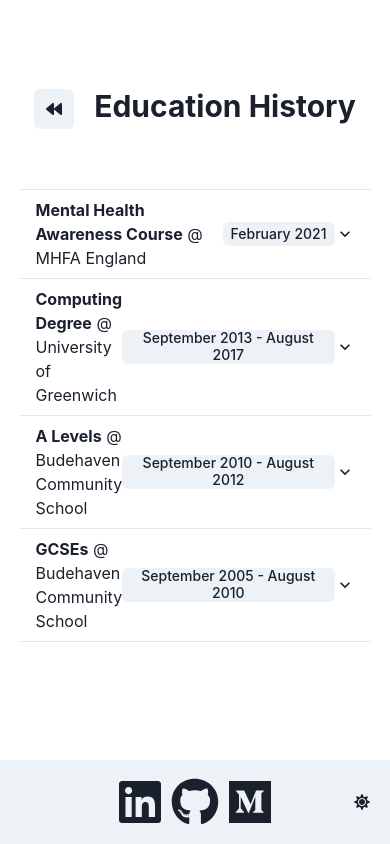
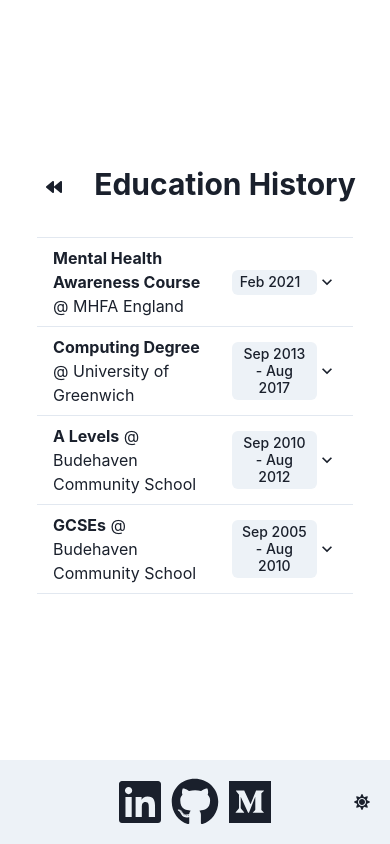
Before and after one commit to JoeScho/website, a Next.js app: page /education in a window 390 px wide. Built offline with nearby package versions, Linux system fonts and the light colour scheme.

Commit message:
spacing for mobile

```diff
--- a/src/components/HeadingWithBackButton.js
+++ b/src/components/HeadingWithBackButton.js
@@ -4,10 +4,10 @@ import { FontAwesomeIcon } from '@fortawesome/react-fontawesome';
 import { Heading, IconButton, useColorModeValue } from '@chakra-ui/react';
 
 const HeadingWithBackButton = ({ title }) => {
-  const buttonBackground = useColorModeValue('gray.100', 'gray.700');
+  const buttonBackground = useColorModeValue('white', 'gray.700');
 
   return (
-    <Heading mb='60px'>
+    <Heading my='30px'>
       <a href="/" style={{ marginRight: 20 }}>
         <IconButton
           icon={<FontAwesomeIcon icon={faBackward} />}
--- a/src/data/education.js
+++ b/src/data/education.js
@@ -2,7 +2,7 @@ export default [
   {
     school: 'MHFA England',
     level: 'Mental Health Awareness Course',
-    date: 'February 2021',
+    date: 'Feb 2021',
     description: [
       'Provides a better understanding of the plethora of mental health issues that people can suffer from',
       'Introduction to how to handle a mental health crisis, and next steps to take',
@@ -19,7 +19,7 @@ export default [
   {
     school: 'University of Greenwich',
     level: 'Computing Degree',
-    date: 'September 2013 - August 2017',
+    date: 'Sep 2013 - Aug 2017',
     description: [
       'Received First Class with Honours, including 100% in several areas.',
       'Also received an award for Outstanding Achievement in an Undergraduate Degree.',
@@ -47,7 +47,7 @@ export default [
   {
     school: 'Budehaven Community School',
     level: 'A Levels',
-    date: 'September 2010 - August 2012',
+    date: 'Sep 2010 - Aug 2012',
     description: [],
     results: [
       {
@@ -67,7 +67,7 @@ export default [
   {
     school: 'Budehaven Community School',
     level: 'GCSEs',
-    date: 'September 2005 - August 2010',
+    date: 'Sep 2005 - Aug 2010',
     description: [],
     results: [
       {
--- a/src/pages/education.js
+++ b/src/pages/education.js
@@ -25,16 +25,34 @@ export default function Work() {
     <Flex minH='90vh' mx="5%" alignItems='center' justifyContent='center' flexDirection='column'>
       <HeadingWithBackButton title='Education History' />
 
-      <Accordion minWidth="60%" mb={30} allowToggle>
+      <Accordion
+        width="60%"
+        mb={30}
+        allowToggle
+        sx={{
+          '@media only screen and (max-width: 600px)': {
+            width: '90%',
+          },
+        }}>
         {
           educationHistory.map((education) => (
             <AccordionItem key={education.level}>
               <h2>
                 <AccordionButton>
-                  <Box flex="1" textAlign="left">
+                  <Box flex="1" textAlign="left" mr={5}>
                     <strong>{education.level}</strong> @ {education.school}
                   </Box>
-                  <Tag marginLeft='auto'>{education.date}</Tag>
+                  <Tag
+                    marginLeft='auto'
+                    py={1}
+                    sx={{
+                      '@media only screen and (max-width: 600px)': {
+                        width: '30%',
+                      },
+                    }}
+                  >
+                    {education.date}
+                  </Tag>
                   <AccordionIcon />
                 </AccordionButton>
               </h2>
```
Also changed, not shown: src/pages/index.js (+3 -8 lines), src/pages/work.js (+22 -3 lines).
